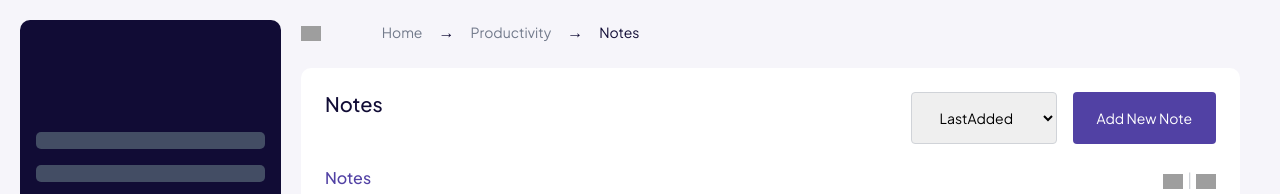
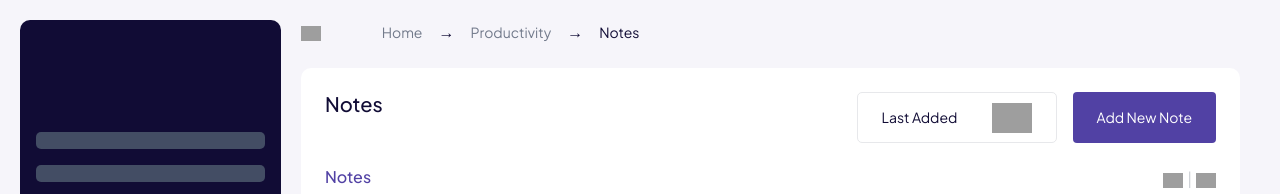
Before and after one commit to mack-code0/Notes, a React (Create React App) app: page / in a window 1280 px wide. Shown: the top 194 px of the page. Built offline with nearby package versions, Linux system fonts and the light colour scheme; grey boxes are pictures that could not be loaded.

Commit message:
added dropdown for sorting notes

```diff
--- a/src/App.css
+++ b/src/App.css
@@ -78,11 +78,44 @@ section::-webkit-scrollbar {
   font-weight: 500;
   font-size: 20px;
 }
-.topTitle div select {
+/* .topTitle div select {
   border: 1px solid #d0d3d8;
   border-radius: 4px;
   font-size: 14px;
   padding: 15px 24px;
+} */
+.select{
+  border: 1px solid #e7e8eb;
+  border-radius: 5px;
+  font-size: 14px;
+  position: relative;
+  width: 200px;
+}
+.select .options{
+  position: absolute;
+  bottom: -280px;
+  z-index: 1;
+  left: 0;
+  width: 200px;
+  background-color: #fff;
+  box-shadow: 0px 4px 16px rgba(25, 19, 60, 0.2);
+  font-size: 12px;
+}
+.select .options span.optionItem{
+  transition: all 0.1s;
+  cursor: pointer;
+}
+.select .options span.optionItem:hover{
+  color: #5141A4;
+  font-weight: bold;
+}
+.select .options span:nth-child(1),
+.select .options span:nth-child(5){
+  color: #c6cad4;
+}
+.select .options span:nth-child(5){
+  border-top: 1px solid #c6cad4;
+
 }
 
 .topTitle div div span.divider {
--- a/src/Components/RightSection/TopTitle.js
+++ b/src/Components/RightSection/TopTitle.js
@@ -1,14 +1,31 @@
+import { useState } from "react"
 
 function TopTitle({ newNoteViewHandler, setListView, listView }) {
+    const [sortDropdown, setSortDropdown] = useState(false)
+    const [selectedOption, setSelectedOption] = useState("")
+
+    const selectHandler = (e) => {
+        setSelectedOption(e.target.innerHTML)
+        setSortDropdown(false)
+    }
+
     return (
         <div className="topTitle mt-4 p-4">
             <div className="row">
                 <h5 className="col-12 col-md-2">Notes</h5>
                 <div className="col-12 col-md-10 mt-3 mt-md-0 d-flex justify-content-md-end">
-                    <select className="mr-3">
-                        <option className="p-3">LastAdded</option>
-                        <option>Last Added</option>
-                    </select>
+                    <div className="select d-flex align-items-center justify-content-between px-4 mr-3">
+                        <span>{selectedOption ? selectedOption : "Last Added"}</span><img onClick={() => setSortDropdown(!sortDropdown)} alt="" width="40" src="https://ik.imagekit.io/36h35rdxx/arrow-drop-down_fbeflyvky.png?ik-sdk-version=javascript-1.4.3&updatedAt=1653832685301" />
+                        <div className={`options ${sortDropdown ? "d-flex" : "d-none"} flex-column`}>
+                            <span className="pt-3 px-3">Sort by</span>
+                            <span onClick={selectHandler} className="pt-3 px-3 optionItem">Category</span>
+                            <span onClick={selectHandler} className="pt-3 px-3 optionItem">Employee</span>
+                            <span onClick={selectHandler} className="py-3 px-3 optionItem">Shared with me</span>
+                            <span className="pt-3 px-3">Order</span>
+                            <span onClick={selectHandler} className="pt-3 px-3 optionItem">Alphabetical</span>
+                            <span onClick={selectHandler} className="py-3 px-3 optionItem">Last Added</span>
+                        </div>
+                    </div>
                     <button onClick={() => newNoteViewHandler(true)} className="defaultBtn">Add New Note</button>
                 </div>
             </div>
```
